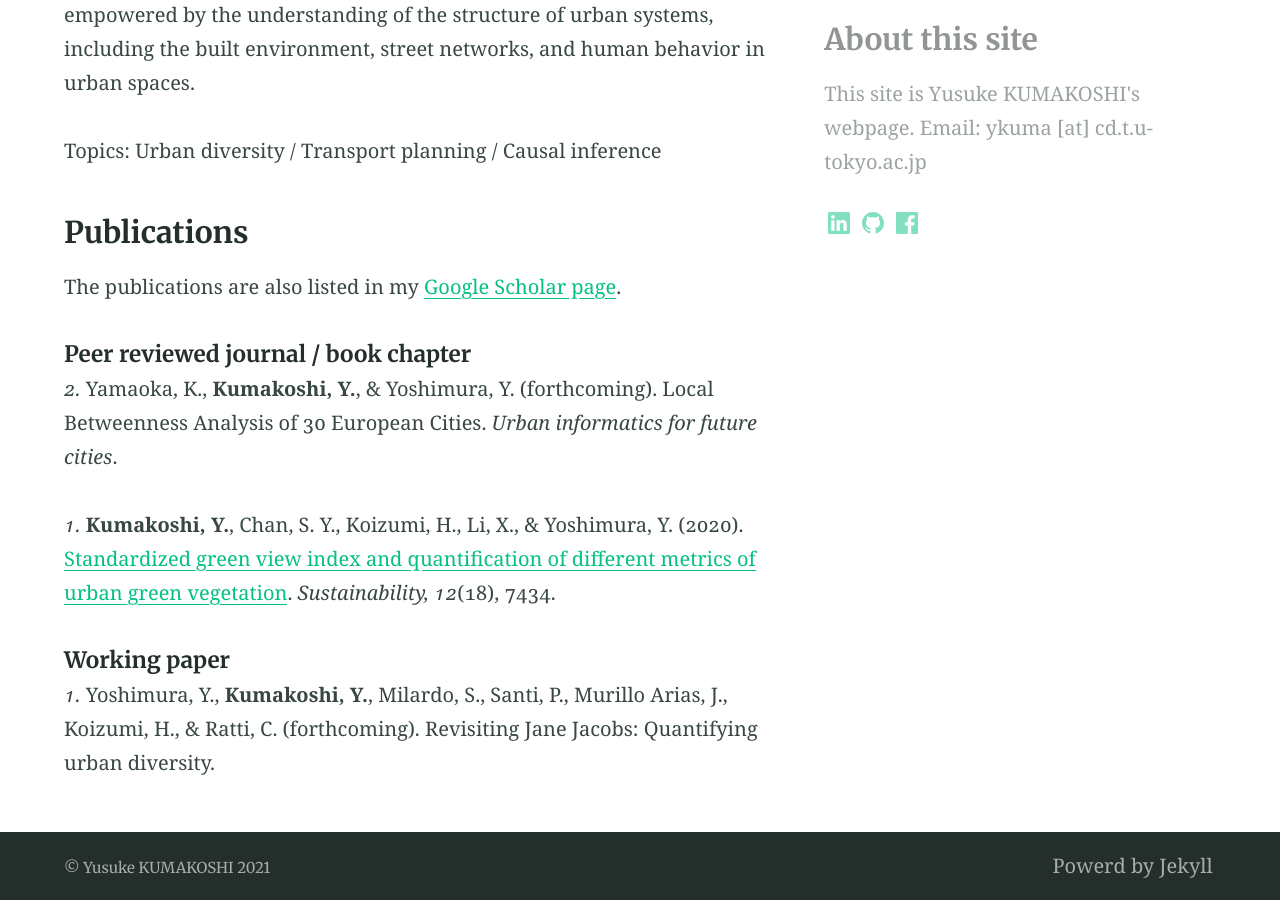
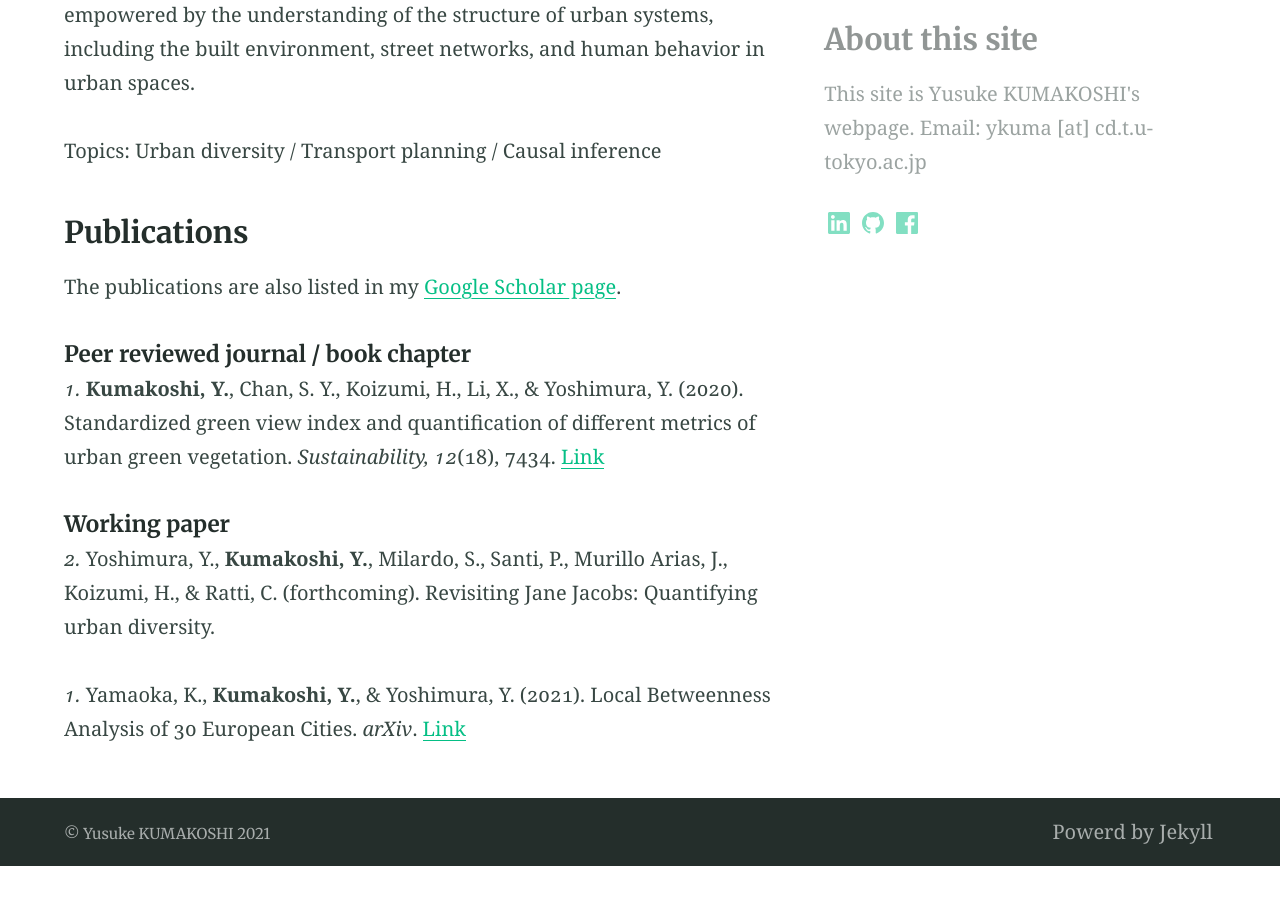
Before and after one commit to yusukekumakoshi/yusukekumakoshi.github.io, a Jekyll site: the page built from index.md, in a window 1280 px wide and 900 px high, scrolled down 717 px. Built offline with Jekyll 4.4.1, drawn with Linux system fonts in a browser that asks for light colours; after the commit the page ends 1583 px from its top, so only the background shows below that.

Commit message:
publication updated

```diff
--- a/index.md
+++ b/index.md
@@ -25,12 +25,13 @@ The publications are also listed in my [Google Scholar page](https://scholar.goo
 
 ##### Peer reviewed journal / book chapter
 
-_2._ Yamaoka, K., **Kumakoshi, Y.**, & Yoshimura, Y. (forthcoming). Local Betweenness Analysis of 30 European Cities. _Urban informatics for future cities_.
-
-_1._ **Kumakoshi, Y.**, Chan, S. Y., Koizumi, H., Li, X., & Yoshimura, Y. (2020). [Standardized green view index and quantification of different metrics of urban green vegetation](https://www.mdpi.com/2071-1050/12/18/7434). _Sustainability, 12_(18), 7434.
+_1._ **Kumakoshi, Y.**, Chan, S. Y., Koizumi, H., Li, X., & Yoshimura, Y. (2020). Standardized green view index and quantification of different metrics of urban green vegetation. _Sustainability, 12_(18), 7434. [Link](https://www.mdpi.com/2071-1050/12/18/7434)
 
 ##### Working paper
-_1._ Yoshimura, Y., **Kumakoshi, Y.**, Milardo, S., Santi, P., Murillo Arias, J., Koizumi, H., & Ratti, C. (forthcoming). Revisiting Jane Jacobs: Quantifying urban diversity.
+_2._ Yoshimura, Y., **Kumakoshi, Y.**, Milardo, S., Santi, P., Murillo Arias, J., Koizumi, H., & Ratti, C. (forthcoming). Revisiting Jane Jacobs: Quantifying urban diversity.
+
+_1._ Yamaoka, K., **Kumakoshi, Y.**, & Yoshimura, Y. (2021). Local Betweenness Analysis of 30 European Cities. _arXiv_. [Link](https://arxiv.org/abs/2103.11437)
+
 <!-- [{% include icon.html id="googlescholar" title="googlescholar" color="#4285F4" %}](https://scholar.google.com/citations?user=-3U01zsAAAAJ)
 [{% include icon.html id="github" title="github" color="#211F1F" %}](https://github.com/yusukekumakoshi)
 [{% include icon.html id="linkedin" title="linkedin" color="#0366d6" %}](https://www.linkedin.com/in/yusuke-kumakoshi-1a0b6166/) -->
```
